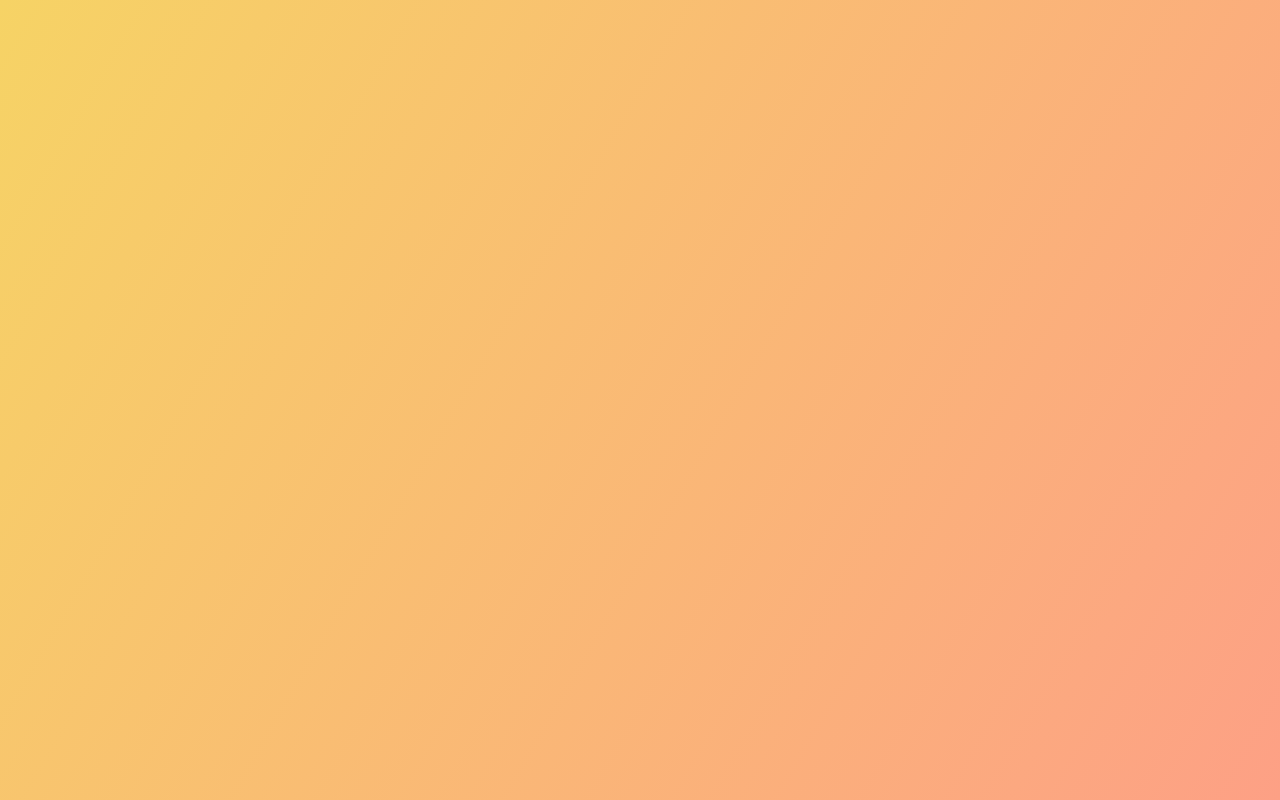
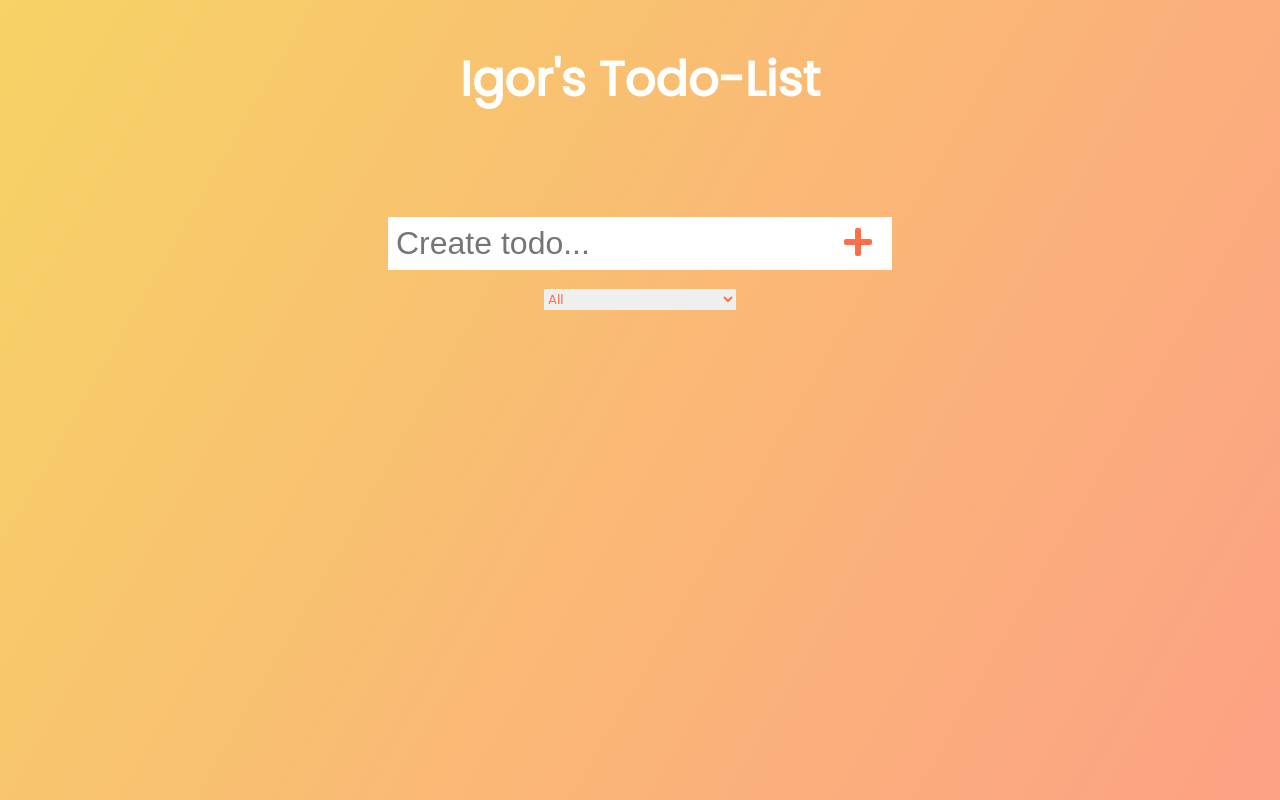
Before and after one commit to RockyGracie/todo-list, a React (Create React App) app: page / in a window 1280 px wide. Built offline with nearby package versions, Linux system fonts and the light colour scheme; the HTML template or start-up script is replaced by a standard one.

Commit message:
Added the form

```diff
--- a/src/App.css
+++ b/src/App.css
@@ -16,6 +16,9 @@ header {
 
 .form-container {
   display: flex;
+  flex-direction: column;
+  align-items: center;
+  justify-content: center;
 }
 
 header,
@@ -26,8 +29,8 @@ header,
   align-items: center;
 }
 
-form input {
-  margin-left: 13.4rem;
+.form-input {
+  margin: 3rem 0 1rem;
 }
 
 form input,
--- a/src/App.js
+++ b/src/App.js
@@ -1,10 +1,16 @@
 import React, { useState, useEffect } from 'react';
 import './App.css'
+import Header from './components/Header';
+import Form from './components/Form';
 
 const App = () => {
+
+  const [todoList, setTodoList] = useState([]);
+
   return (
     <div className="App">
-
+      <Header />
+      <Form />
     </div>
   );
 };
--- /dev/null
+++ b/src/components/Form.js
@@ -0,0 +1,27 @@
+import React from 'react';
+
+const Form = () => {
+   return (
+      <form className="form-container">
+         <div className="form-input">
+            <input
+               autoFocus
+               type="text"
+               placeholder="Create todo..."
+            />
+            <button type="submit">
+               <i className="fas fa-plus"></i>
+            </button>
+         </div>
+         <div className="form-select">
+            <select>
+               <option value="all">All</option>
+               <option value="completed">Completed</option>
+               <option value="uncompleted">Uncompleted</option>
+            </select>
+         </div>
+      </form>
+   );
+};
+
+export default Form;
--- /dev/null
+++ b/src/components/Header.js
@@ -0,0 +1,11 @@
+import React from 'react'
+
+const Header = () => {
+   return (
+      <header>
+         <h1>Igor's Todo-List</h1>
+      </header>
+   )
+}
+
+export default Header
```
